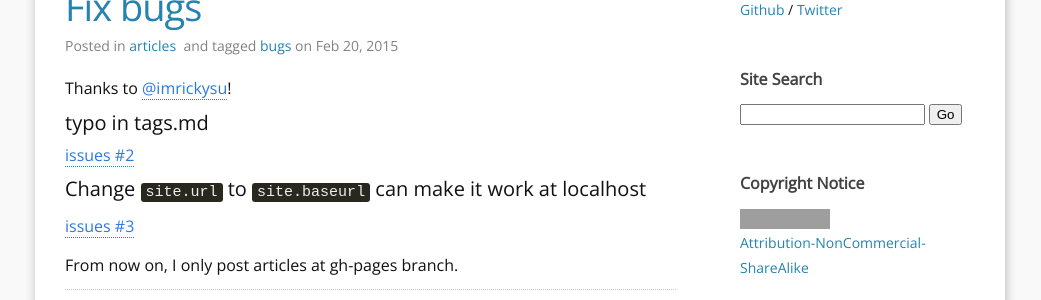
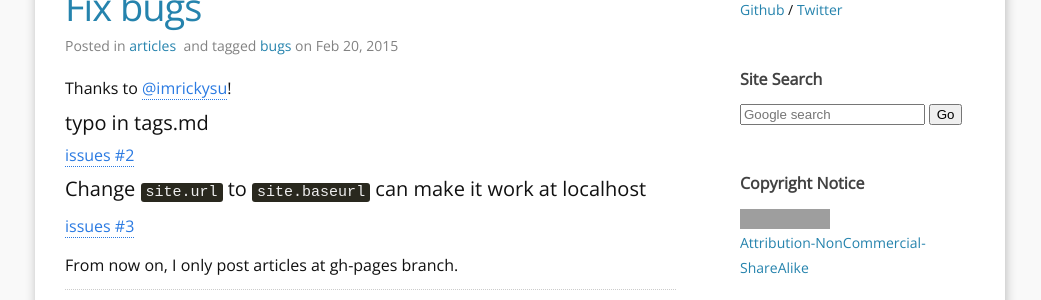
Before and after one commit to yulijia/freshman21, a Jekyll site: the page built from index.html, in a window 1280 px wide. Shown: the part 476-776 px from the top of the page, without its empty margins (120-1161 px from the left). Built offline with Jekyll 4.4.1, drawn with Linux system fonts in a browser that asks for light colours; the list of posts is cut into pages by our own code; grey boxes are pictures that could not be loaded.

Commit message:
add placeholder

```diff
--- a/_includes/Google_search.html
+++ b/_includes/Google_search.html
@@ -2,7 +2,7 @@
   <h4>{{ site.locales[site.default_locale].Google_search }}</h4>
   <form action="http://www.google.com/search" method="GET" target="_blank" >
     <input type="hidden" name="q" value="site:{{site.url}}" />
-    <input id="cse-search-field" type="text" name="q" results="0" placeholder=" " title="search" autocomplete="off" spellcheck="false" />
+    <input id="cse-search-field" type="text" placeholder="Google search" name="q" results="0" placeholder=" " title="search" autocomplete="off" spellcheck="false" />
     <input type="submit" name="sa" value="Go" />
   </form>
 </div>
```
